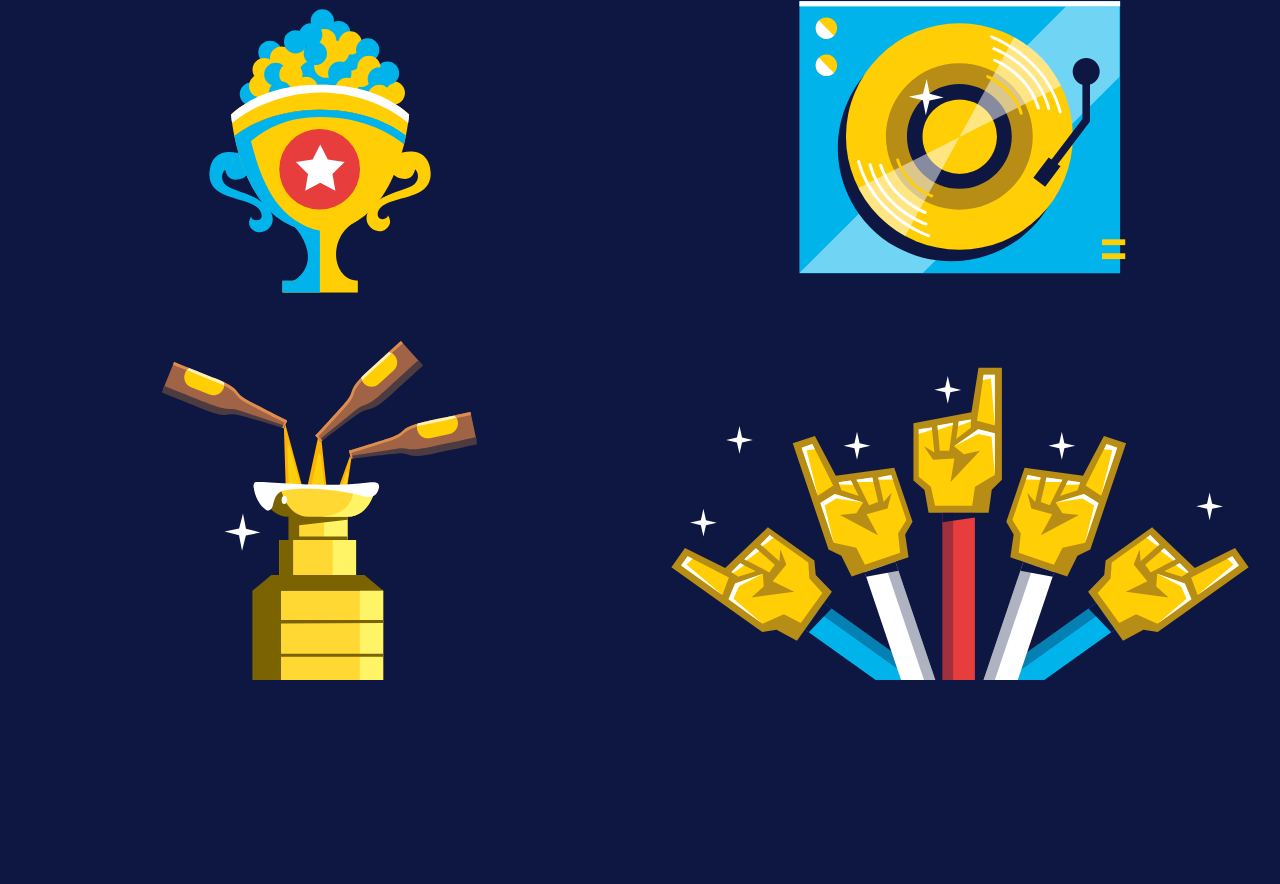
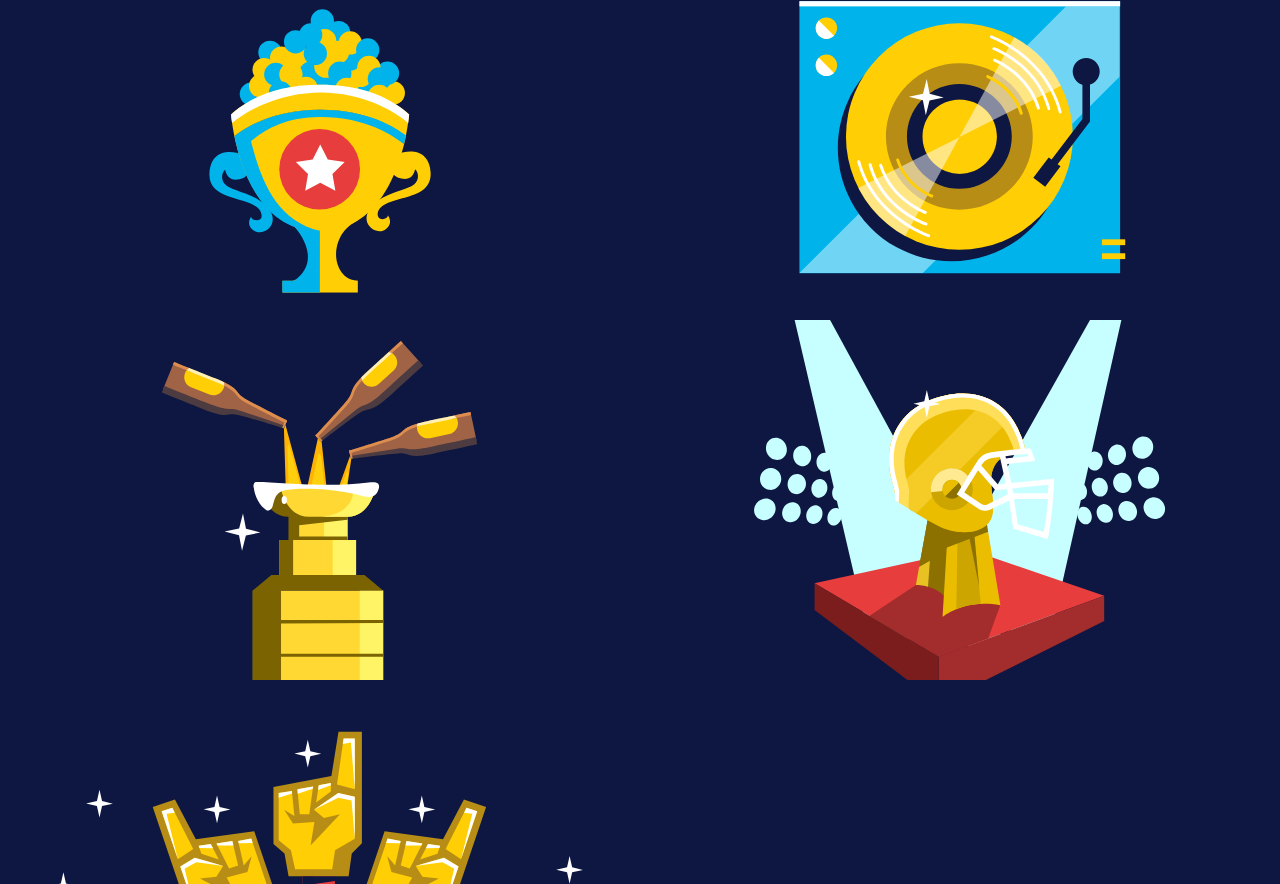
Before and after one commit to elliottmunoz/elliottmunoz.github.io, a plain HTML site: page projects/fantasy/index.html in a window 1280 px wide. Shown: the part 407-1291 px from the top of the page. Before the commit the page ends 1091 px from the top, so only its background shows below. Drawn offline with Linux system fonts and the light colour scheme.

Commit message:
Updated .pngs and added Football

```diff
--- a/projects/fantasy/index.html
+++ b/projects/fantasy/index.html
@@ -42,7 +42,11 @@
 </picture>
 <picture>
     <source type="image/svg+xml" srcset="assets/svg/12-hockey.svg">
-    <img src="assets/png/12-hockey.png" alt="Most Points Straight">
+    <img src="assets/png/12-hockey.png" alt="Hockey">
+</picture>
+<picture>
+    <source type="image/svg+xml" srcset="assets/svg/13-football.svg">
+    <img src="assets/png/13-football.png" alt="Football">
 </picture>
 <picture>
     <source type="image/svg+xml" srcset="assets/svg/16-mostpoints-straight.svg">
```
Also changed, not shown: projects/fantasy/assets/png/1-fistbump.png, projects/fantasy/assets/png/12-hockey.png (added), projects/fantasy/assets/png/13-football.png (added), projects/fantasy/assets/png/16-mostpoints-straight.png (renamed from projects/fantasy/assets/png/16-mostpoints.png), projects/fantasy/assets/png/3-sadtrophy.png, projects/fantasy/assets/png/5-points.png, projects/fantasy/assets/png/8-recordplayer.png, projects/fantasy/assets/svg/13-football.svg (added).
